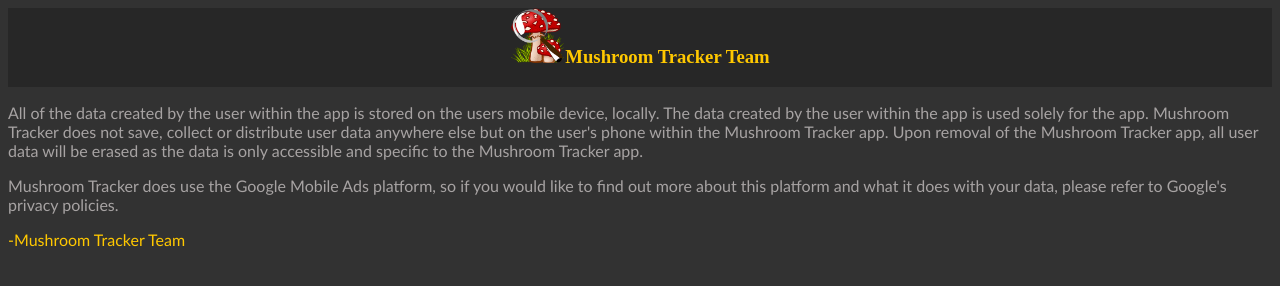
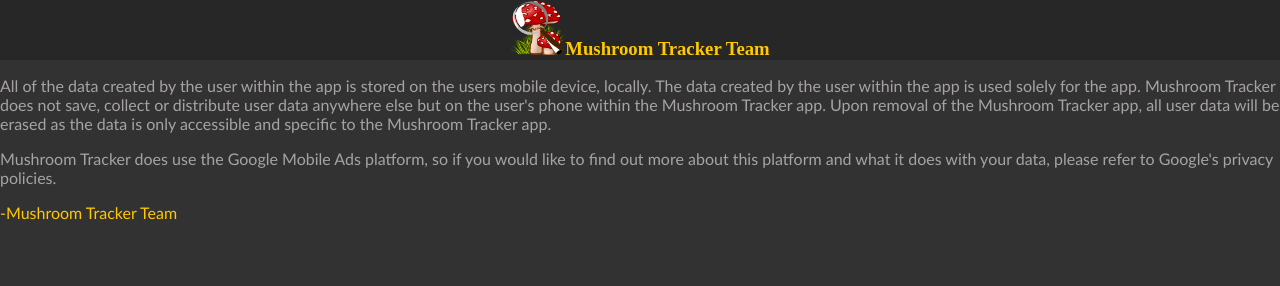
Before and after one commit to Philtr0n/trackerPP, a plain HTML site: page index.html in a window 1280 px wide. Drawn offline with Linux system fonts and the light colour scheme.

Commit message:
cvbcvbcvb

```diff
--- a/index.html
+++ b/index.html
@@ -11,6 +11,8 @@ h3, h3+img{
 		margin-left: auto;
 		margin-right: auto;
 		display: inline-block;
+	margin-top: auto;
+	margin-bottom: auto;
 		color: #FFC800;
 	}
 #header{
@@ -22,7 +24,7 @@ font{
 }
 </style>
 </head>
-<body bgcolor="#323232">
+<body bgcolor="#323232" style="padding: 0px; margin: 0px">
 <div id="header">
 <img src="https://github.com/Philtr0n/trackerPP/blob/master/ic_launcher.png?raw=true" width='55'/><h3>Mushroom Tracker Team</h3></div>
 <font color="#A7A3A3"><p>All of the data created by the user within the app is stored on the users mobile device, locally. The data created by the user within the app is used solely for the app. Mushroom Tracker does not save, collect or distribute user data anywhere else but on the user's phone within the Mushroom Tracker app. Upon removal of the Mushroom Tracker app, all user data will be erased as the data is only accessible and specific to the Mushroom Tracker app.</p>
```
